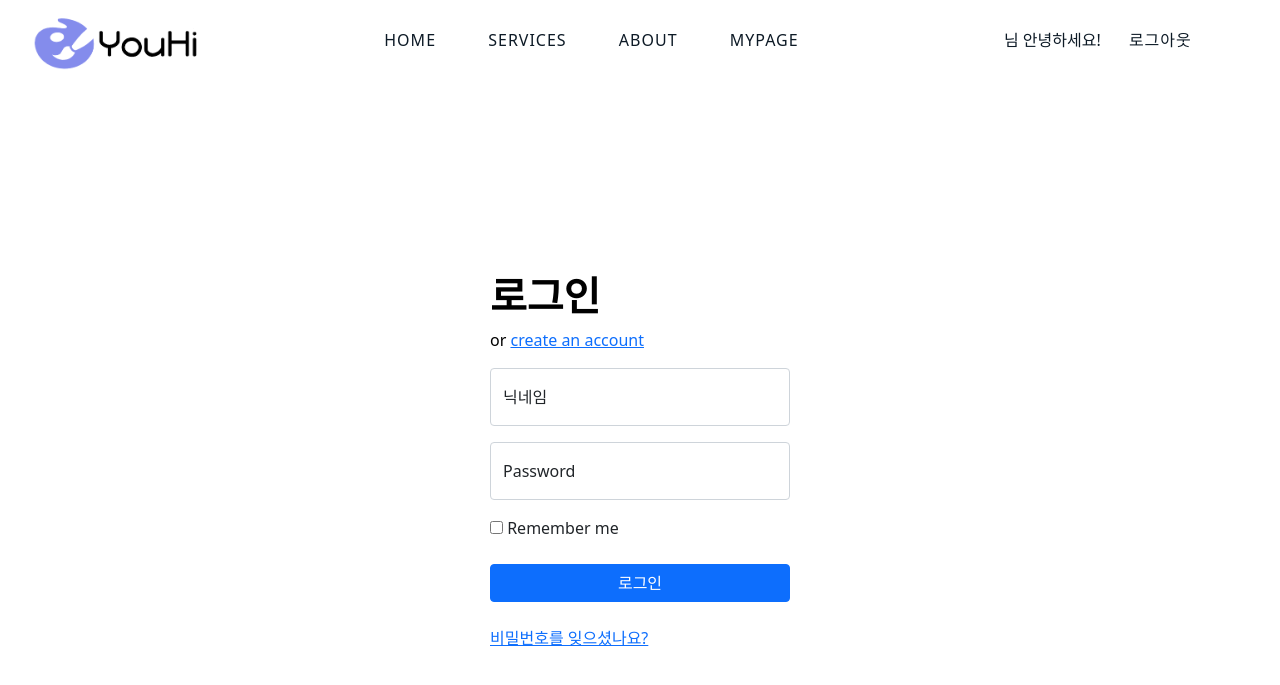
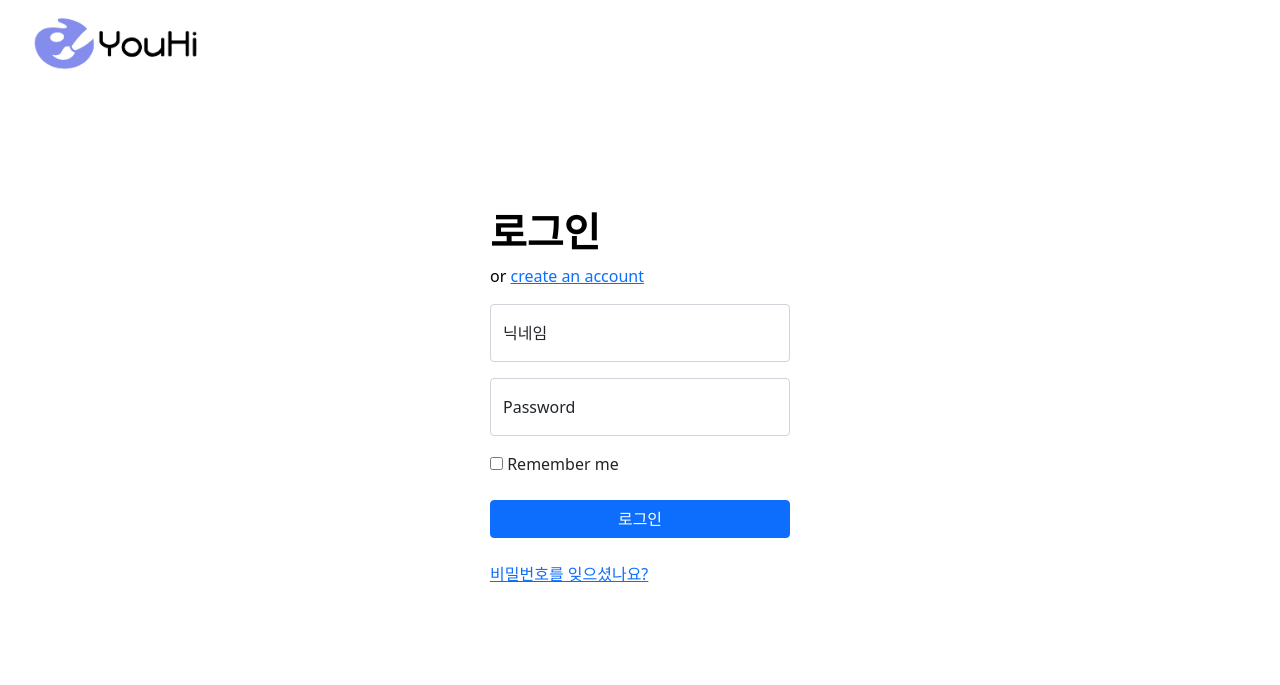
Before and after one commit to Kimhyeondu/django_uhwo_project, a Django app: a page that uses templates/base.html in a window 1280 px wide. Shown: the top 685 px of the page. Run offline with Django 3.2, Linux system fonts and the light colour scheme.

Commit message:
view.main에 login_required추가 detail,signin,signup margin_top 조금 감소 base.html 네비바에 authenticated추가

```diff
--- a/article/views.py
+++ b/article/views.py
@@ -1,3 +1,4 @@
+from django.contrib.auth.decorators import login_required
 from django.shortcuts import render, redirect
 
 from user.models import UserModel
@@ -5,6 +6,9 @@ from .models import post, postcommant, photo
 from django.http import JsonResponse
 from django.views import View
 
+
+# 로그인 안한사람이 이 요청을 수행하면 작동 안함, signin페이지나 봐라
+@login_required(login_url='signin')
 def main(request):
     username=request
     # user = request.user.is_authenticated
--- a/static/css/detail.css
+++ b/static/css/detail.css
@@ -7,7 +7,7 @@
 
 #container {
     background-color: #ffd7d1;
-    margin-top: 8%;
+    margin-top: 4%;
     width: 50%;
     height: 80%;
     display: flex;
--- a/static/css/signin.css
+++ b/static/css/signin.css
@@ -14,7 +14,7 @@
     max-width: 780px;
     height : 60%;
     margin: auto;
-    padding-top: 15%;
+    padding-top: 10%;
     position: center;
 
 }
--- a/static/css/signup.css
+++ b/static/css/signup.css
@@ -1,7 +1,7 @@
 .container {
     width: 300px;
     max-width: 780px;
-    padding-top: 12%;
+    padding-top: 6%;
     position: center;
 }
 
--- a/templates/base.html
+++ b/templates/base.html
@@ -30,19 +30,21 @@
 <nav id="navbar">
     <div class="nav-wrapper">
         <div class="logo">
-      <a href="/"><img src="/static/img/logoo.png"></a>
+            <a href=""><img src="/static/img/logoo.png"></a>
         </div>
+        {% if user.is_authenticated %}  {# 로그인 한사람이라면 #}
             <ul id="menu">
-          <li><a href="/">Home</a></li>
+                <li><a href="">Home</a></li>
                 <li><a href="">Services</a></li>
                 <li><a href="">About</a></li>
-          <li><a href="/mypage/">Mypage</a></li>
+                <li><a href="">Mypage</a></li>
             </ul>
 
             <ul id="logout">
-           <li>{{ username.user}}님 안녕하세요!</li>
-          <li><a href="">로그아웃</a></li>
+                <li>{{ user.username }}님 안녕하세요!</li>
+                <li><a href="{% url 'logout' %}">로그아웃</a></li>
             </ul>
+        {% endif %}
     </div>
 </nav>
 <div id="all-container">
```
Lines whose indentation alone changed are shown as unchanged.
